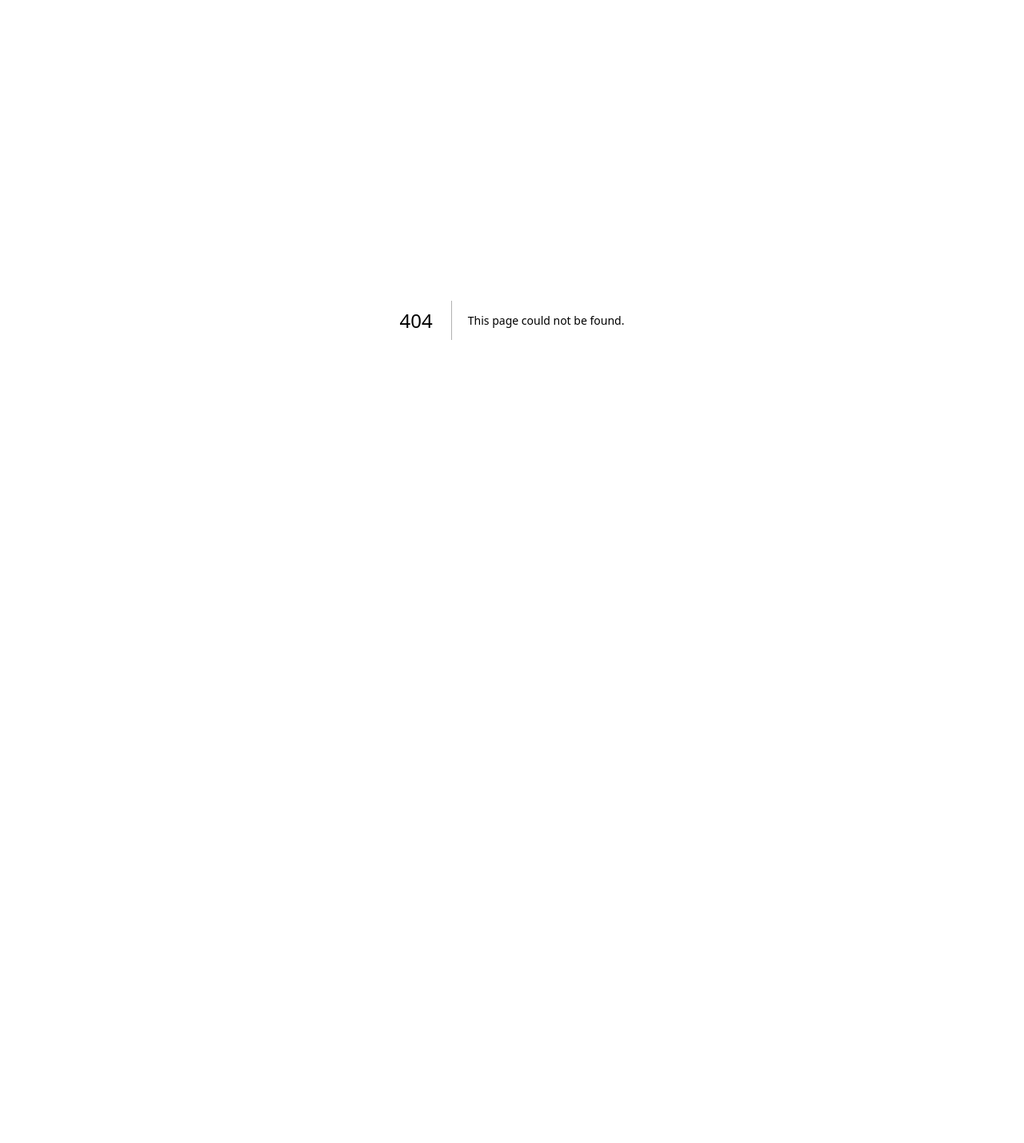
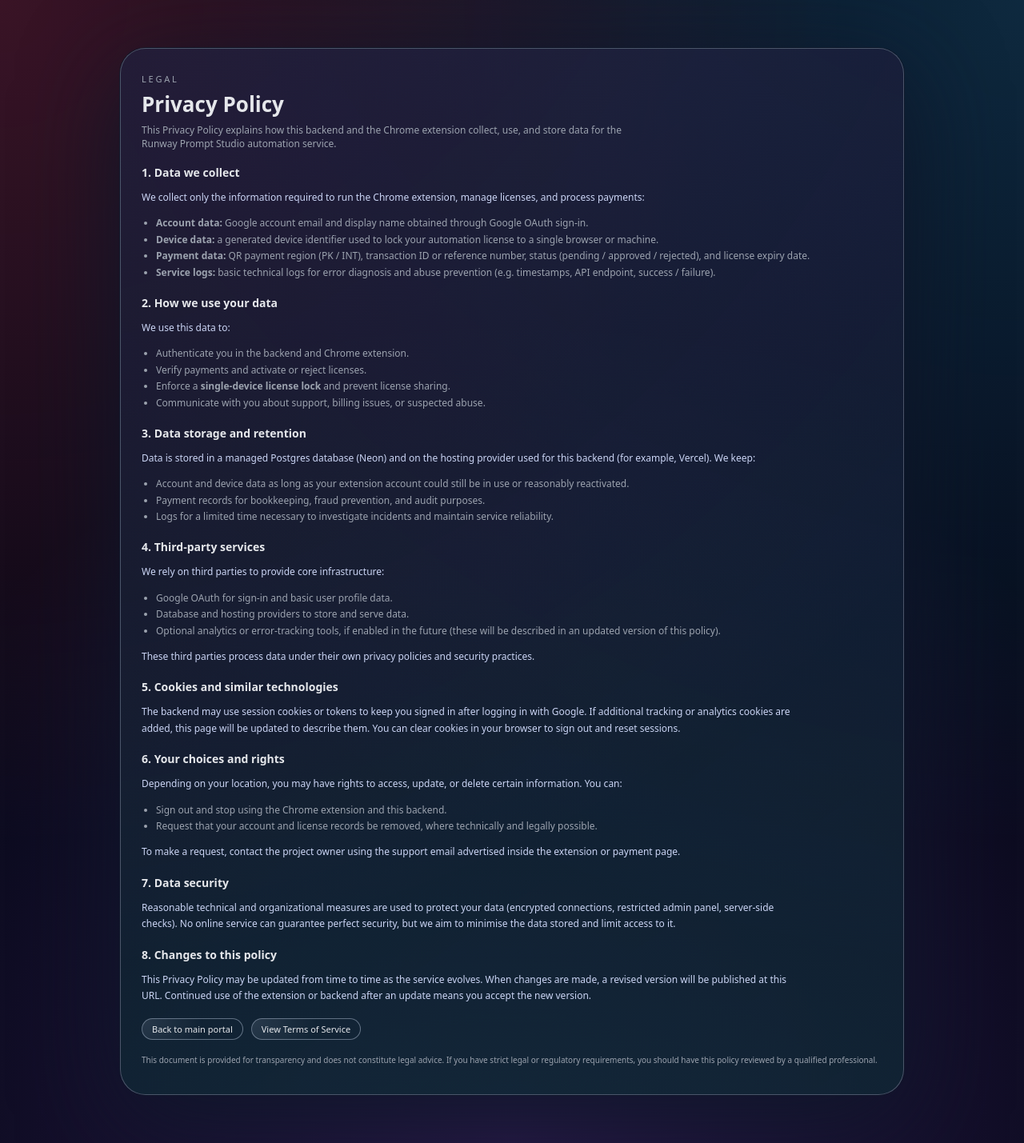
Before and after one commit to moindatori/Runway-Automation-Pro, a Next.js app: page /legal/privacy in a window 1280 px wide. Before the commit this address had no page. Shown: the whole page at 80% size. Before the commit the page ends 800 px from the top, so only its background shows below. Built offline with nearby package versions, Linux system fonts and the light colour scheme.

Commit message:
Create privacy.jsx

```diff
--- /dev/null
+++ b/pages/legal/privacy.jsx
@@ -0,0 +1,269 @@
+// pages/legal/privacy.jsx
+import React from "react";
+import Head from "next/head";
+import Link from "next/link";
+
+export default function PrivacyPolicyPage() {
+  const s = {
+    page: {
+      minHeight: "100vh",
+      background: "#050816",
+      backgroundImage:
+        "radial-gradient(circle at 0% 0%, rgba(244,63,94,0.22), transparent 55%)," +
+        "radial-gradient(circle at 100% 0%, rgba(56,189,248,0.18), transparent 55%)," +
+        "radial-gradient(circle at 50% 100%, rgba(168,85,247,0.22), transparent 60%)",
+      color: "#e5e7eb",
+      fontFamily:
+        "system-ui, -apple-system, BlinkMacSystemFont, 'Segoe UI', sans-serif",
+      display: "flex",
+      alignItems: "center",
+      justifyContent: "center",
+      padding: "60px 20px",
+    },
+    card: {
+      width: "100%",
+      maxWidth: 980,
+      borderRadius: 32,
+      border: "1px solid rgba(148,163,184,0.45)",
+      background:
+        "linear-gradient(145deg, rgba(15,23,42,0.97), rgba(15,23,42,0.92))",
+      boxShadow:
+        "0 32px 120px rgba(15,23,42,0.95), 0 0 0 1px rgba(15,23,42,0.8)",
+      padding: "30px 26px 26px",
+      position: "relative",
+      overflow: "hidden",
+    },
+    glow: {
+      position: "absolute",
+      inset: "-40%",
+      background:
+        "radial-gradient(circle at 10% 0%, rgba(236,72,153,0.12), transparent 60%)," +
+        "radial-gradient(circle at 90% 0%, rgba(59,130,246,0.1), transparent 60%)," +
+        "radial-gradient(circle at 50% 100%, rgba(45,212,191,0.12), transparent 60%)",
+      pointerEvents: "none",
+    },
+    inner: { position: "relative", zIndex: 1 },
+    tag: {
+      fontSize: 11,
+      letterSpacing: "0.25em",
+      textTransform: "uppercase",
+      color: "#9ca3af",
+      marginBottom: 6,
+    },
+    h1: {
+      fontSize: 26,
+      fontWeight: 800,
+      margin: 0,
+      color: "#e5e7eb",
+    },
+    subtitle: {
+      marginTop: 6,
+      fontSize: 12,
+      color: "#9ca3af",
+      maxWidth: 640,
+    },
+    sectionTitle: {
+      fontSize: 14,
+      fontWeight: 600,
+      marginTop: 18,
+      marginBottom: 4,
+      color: "#e5e7eb",
+    },
+    text: {
+      fontSize: 12,
+      lineHeight: 1.7,
+      color: "#cbd5f5",
+      maxWidth: 820,
+    },
+    list: {
+      paddingLeft: 18,
+      marginTop: 4,
+      fontSize: 12,
+      lineHeight: 1.7,
+      color: "#9ca3af",
+    },
+    navRow: {
+      marginTop: 18,
+      display: "flex",
+      flexWrap: "wrap",
+      gap: 10,
+      fontSize: 11,
+    },
+    chip: {
+      borderRadius: 999,
+      border: "1px solid rgba(148,163,184,0.6)",
+      padding: "5px 12px",
+      textDecoration: "none",
+      color: "#e5e7eb",
+      background:
+        "radial-gradient(circle at 0 0, rgba(148,163,184,0.18), transparent 60%)",
+    },
+    footnote: {
+      marginTop: 18,
+      fontSize: 10,
+      color: "#9ca3af",
+    },
+  };
+
+  return (
+    <>
+      <Head>
+        <title>Privacy Policy – Runway Prompt Studio</title>
+      </Head>
+      <div style={s.page}>
+        <div style={s.card}>
+          <div style={s.glow} />
+          <div style={s.inner}>
+            <div style={s.tag}>Legal</div>
+            <h1 style={s.h1}>Privacy Policy</h1>
+            <p style={s.subtitle}>
+              This Privacy Policy explains how this backend and the Chrome
+              extension collect, use, and store data for the Runway Prompt
+              Studio automation service.
+            </p>
+
+            <h2 style={s.sectionTitle}>1. Data we collect</h2>
+            <p style={s.text}>
+              We collect only the information required to run the Chrome
+              extension, manage licenses, and process payments:
+            </p>
+            <ul style={s.list}>
+              <li>
+                <strong>Account data:</strong> Google account email and display
+                name obtained through Google OAuth sign-in.
+              </li>
+              <li>
+                <strong>Device data:</strong> a generated device identifier used
+                to lock your automation license to a single browser or machine.
+              </li>
+              <li>
+                <strong>Payment data:</strong> QR payment region (PK / INT),
+                transaction ID or reference number, status (pending / approved /
+                rejected), and license expiry date.
+              </li>
+              <li>
+                <strong>Service logs:</strong> basic technical logs for error
+                diagnosis and abuse prevention (e.g. timestamps, API endpoint,
+                success / failure).
+              </li>
+            </ul>
+
+            <h2 style={s.sectionTitle}>2. How we use your data</h2>
+            <p style={s.text}>We use this data to:</p>
+            <ul style={s.list}>
+              <li>Authenticate you in the backend and Chrome extension.</li>
+              <li>Verify payments and activate or reject licenses.</li>
+              <li>
+                Enforce a <strong>single-device license lock</strong> and
+                prevent license sharing.
+              </li>
+              <li>
+                Communicate with you about support, billing issues, or suspected
+                abuse.
+              </li>
+            </ul>
+
+            <h2 style={s.sectionTitle}>3. Data storage and retention</h2>
+            <p style={s.text}>
+              Data is stored in a managed Postgres database (Neon) and on the
+              hosting provider used for this backend (for example, Vercel). We
+              keep:
+            </p>
+            <ul style={s.list}>
+              <li>
+                Account and device data as long as your extension account could
+                still be in use or reasonably reactivated.
+              </li>
+              <li>
+                Payment records for bookkeeping, fraud prevention, and audit
+                purposes.
+              </li>
+              <li>
+                Logs for a limited time necessary to investigate incidents and
+                maintain service reliability.
+              </li>
+            </ul>
+
+            <h2 style={s.sectionTitle}>4. Third-party services</h2>
+            <p style={s.text}>
+              We rely on third parties to provide core infrastructure:
+            </p>
+            <ul style={s.list}>
+              <li>Google OAuth for sign-in and basic user profile data.</li>
+              <li>Database and hosting providers to store and serve data.</li>
+              <li>
+                Optional analytics or error-tracking tools, if enabled in the
+                future (these will be described in an updated version of this
+                policy).
+              </li>
+            </ul>
+            <p style={s.text}>
+              These third parties process data under their own privacy policies
+              and security practices.
+            </p>
+
+            <h2 style={s.sectionTitle}>5. Cookies and similar technologies</h2>
+            <p style={s.text}>
+              The backend may use session cookies or tokens to keep you signed
+              in after logging in with Google. If additional tracking or
+              analytics cookies are added, this page will be updated to describe
+              them. You can clear cookies in your browser to sign out and reset
+              sessions.
+            </p>
+
+            <h2 style={s.sectionTitle}>6. Your choices and rights</h2>
+            <p style={s.text}>
+              Depending on your location, you may have rights to access, update,
+              or delete certain information. You can:
+            </p>
+            <ul style={s.list}>
+              <li>
+                Sign out and stop using the Chrome extension and this backend.
+              </li>
+              <li>
+                Request that your account and license records be removed, where
+                technically and legally possible.
+              </li>
+            </ul>
+            <p style={s.text}>
+              To make a request, contact the project owner using the support
+              email advertised inside the extension or payment page.
+            </p>
+
+            <h2 style={s.sectionTitle}>7. Data security</h2>
+            <p style={s.text}>
+              Reasonable technical and organizational measures are used to
+              protect your data (encrypted connections, restricted admin panel,
+              server-side checks). No online service can guarantee perfect
+              security, but we aim to minimise the data stored and limit access
+              to it.
+            </p>
+
+            <h2 style={s.sectionTitle}>8. Changes to this policy</h2>
+            <p style={s.text}>
+              This Privacy Policy may be updated from time to time as the
+              service evolves. When changes are made, a revised version will be
+              published at this URL. Continued use of the extension or backend
+              after an update means you accept the new version.
+            </p>
+
+            <div style={s.navRow}>
+              <Link href="/" style={s.chip}>
+                Back to main portal
+              </Link>
+              <Link href="/legal/terms" style={s.chip}>
+                View Terms of Service
+              </Link>
+            </div>
+
+            <p style={s.footnote}>
+              This document is provided for transparency and does not constitute
+              legal advice. If you have strict legal or regulatory requirements,
+              you should have this policy reviewed by a qualified professional.
+            </p>
+          </div>
+        </div>
+      </div>
+    </>
+  );
+}
```
